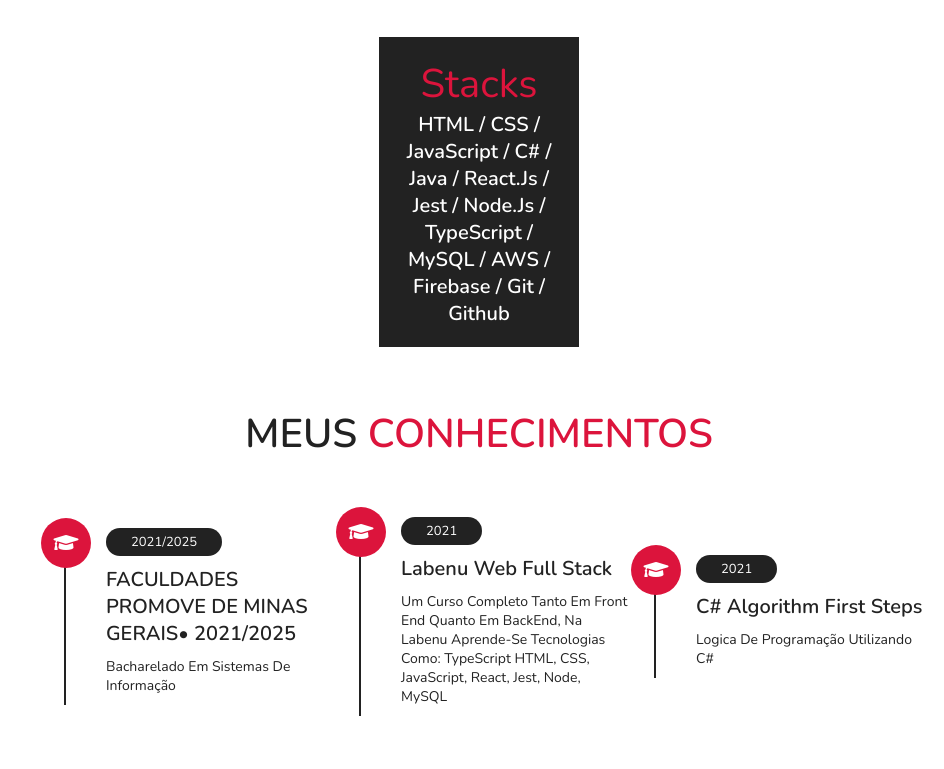
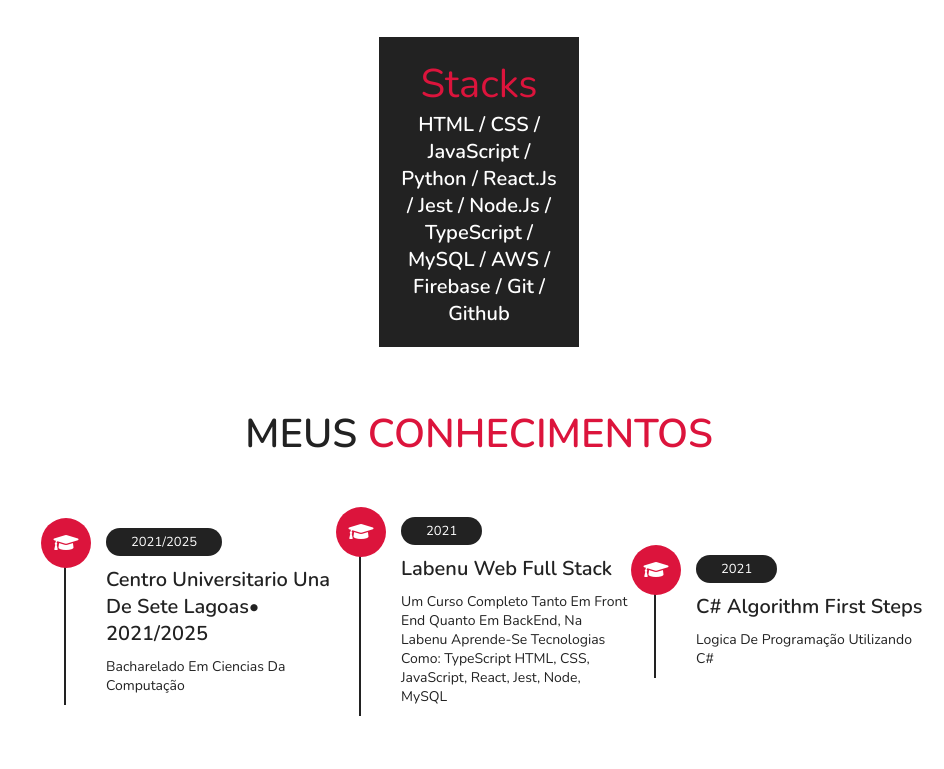
Before and after one commit to Hiroshy78910/rafael, a plain HTML site: page index.html in a window 1280 px wide. Shown: the part 1426-2195 px from the top of the page, without its empty margins (336-1280 px from the left). Drawn offline with nearby package versions, Linux system fonts and the light colour scheme.

Commit message:
update index.html

```diff
--- a/index.html
+++ b/index.html
@@ -85,8 +85,7 @@
                 <h3>HTML /
                     CSS /
                     JavaScript /
-                    C# /
-                    Java /
+                    Python /
                     React.js /
                     Jest /
                     Node.js /
@@ -114,8 +113,8 @@
     <div class="box">
         <i class="fas fa-graduation-cap"></i>
         <span>2021/2025</span>
-        <h3>FACULDADES PROMOVE DE MINAS GERAIS• 2021/2025</h3>
-        <p>Bacharelado em Sistemas de Informação</p>
+        <h3>Centro Universitario Una de Sete Lagoas• 2021/2025</h3>
+        <p>Bacharelado em Ciencias da Computação</p>
     </div>
 
     <div class="box">
```
